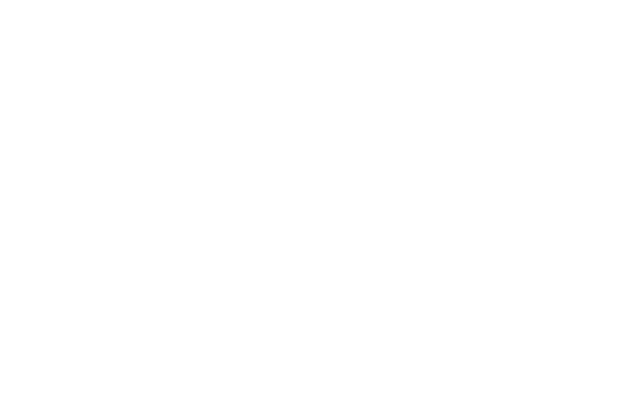
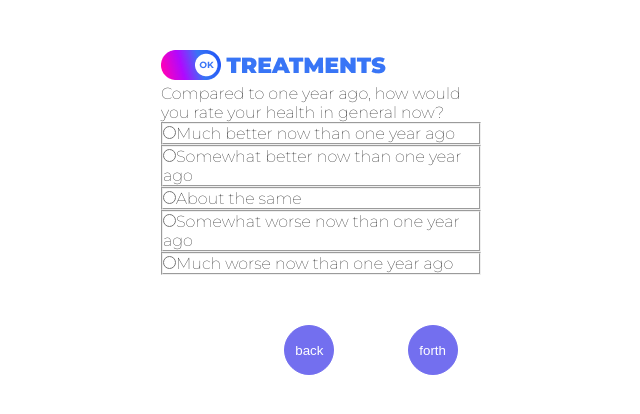
Before and after one commit to RomanRichert/Social_Network_For_Health, a React (Create React App) app in the folder my-app/: page /1 in a window 1280 px wide. Shown: the top 414 px of the page, without its empty margins (319-959 px from the left). Built offline with nearby package versions, Linux system fonts and the light colour scheme.

Commit message:
question page added

```diff
--- a/my-app/src/App.js
+++ b/my-app/src/App.js
@@ -1,15 +1,16 @@
 import './styles.css';
 import { Routes, Route } from 'react-router-dom'
-import QuestionPage from './pages/QuestionsPage';
+import QuestionsPage from './pages/QuestionsPage';
 import AnswersPage from './pages/AnswersPage';
+import Layout from './components/Layout';
 
 
 function App() {
   return (
     <div className="App">
       <Routes>
-        <Route path='/'>
-            <Route path='questions' element={<QuestionPage/>}/>
+      <Route path='/' element={<Layout />}>
+            <Route path=':id' element={<QuestionsPage/>}/>
             <Route path='answers' element={<AnswersPage/>}/>
         </Route>
       </Routes>
--- a/my-app/src/components/Header/index.module.css
+++ b/my-app/src/components/Header/index.module.css
@@ -0,0 +1,3 @@
+.logo{
+    margin: 50px 0 0 0;
+}
--- a/my-app/src/components/Layout/index.js
+++ b/my-app/src/components/Layout/index.js
@@ -1,14 +1,14 @@
 import React from 'react'
-// import { Outlet } from 'react-router-dom'
+import { Outlet } from 'react-router-dom'
 import Header from '../Header'
 
 export default function Layout() {
   return (
     <div>
             <Header />
-        {/* <main>
+        <main>
             <Outlet />
-        </main> */}
+        </main>
     </div>
   )
 }
--- a/my-app/src/components/QuestionItem/index.jsx
+++ b/my-app/src/components/QuestionItem/index.jsx
@@ -1,7 +1,21 @@
 import React from 'react'
-import styles from 'index.module.css'
-export default function QuestionItem() {
+
+
+export default function QuestionItem({ id, question, answers }) {
   return (
-	<div>QuestionItem</div>
-  )
-}
+
+        <div>
+          <legend>{question}</legend>
+          {answers.map((answer) => (
+            <form>
+            <fieldset key={answer.id}>
+            <input type="radio" name='question' value={answer.answer} />
+              <label>
+                {answer.answer}
+              </label>
+            </fieldset>
+            </form>
+          ))}
+        </div>
+      )
+    };
--- a/my-app/src/index.js
+++ b/my-app/src/index.js
@@ -2,16 +2,16 @@
 import ReactDOM from 'react-dom/client';
 import './style.css';
 import App from './App';
-import { HashRouter } from 'react-router-dom'
+import { BrowserRouter } from 'react-router-dom'
 import { Provider } from 'react-redux';
 import { store } from "./store"
 
 const root = ReactDOM.createRoot(document.getElementById('root'));
 root.render(
   <Provider store={ store }>
-    <HashRouter>
+    <BrowserRouter>
       <App />
-    </HashRouter>
+    </BrowserRouter>
   </Provider>
 
 );
--- a/my-app/src/pages/QuestionsPage/index.jsx
+++ b/my-app/src/pages/QuestionsPage/index.jsx
@@ -1,5 +1,24 @@
 import React from "react";
+import QuestionItem from "../../components/QuestionItem";
+import { questions } from '../../data'
+import Button from '../../components/Button'
+import { useParams } from 'react-router-dom'
+import style from './index.module.css'
 
-export default function QuestionPage() {
-  return <div>QuestionPage</div>;
+
+export default function QuestionsPage() {
+
+  const { id } = useParams();
+
+  return (
+  <div className={style.questions_page}>
+
+    {
+        <QuestionItem {...questions[+id]} />
+      }
+
+      <Button />
+
+  </div>
+  )
 }
```
